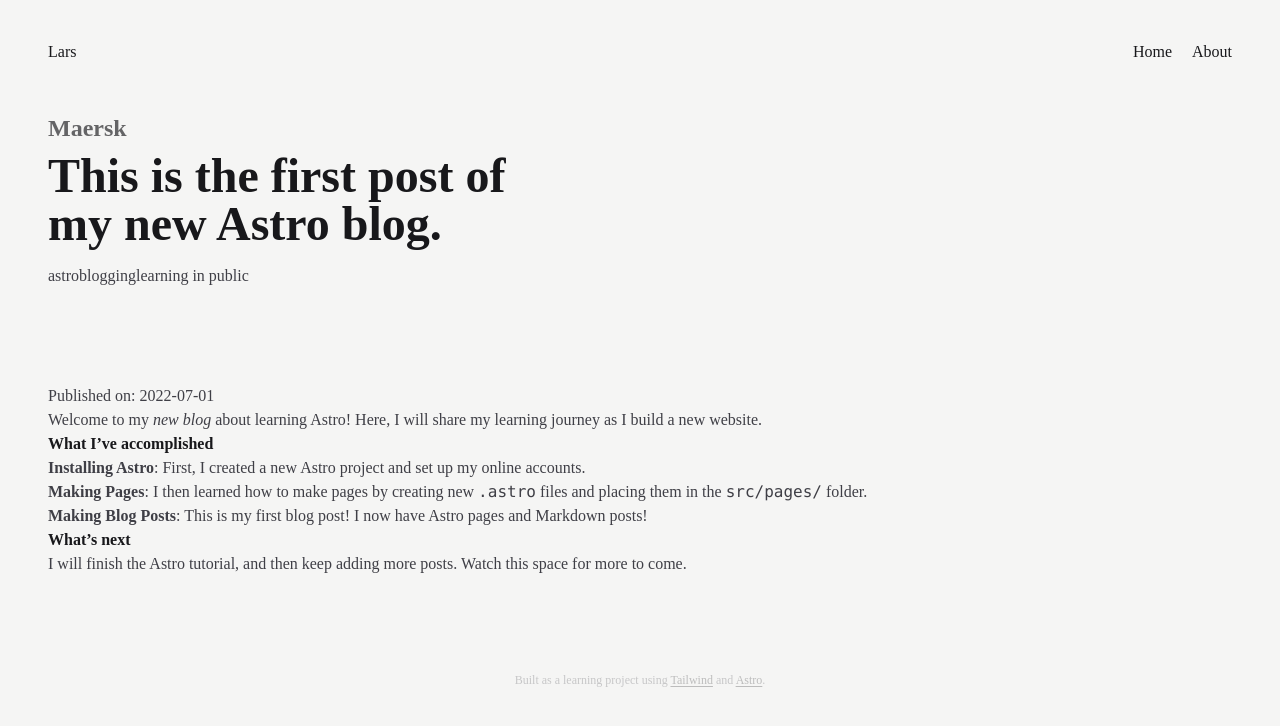
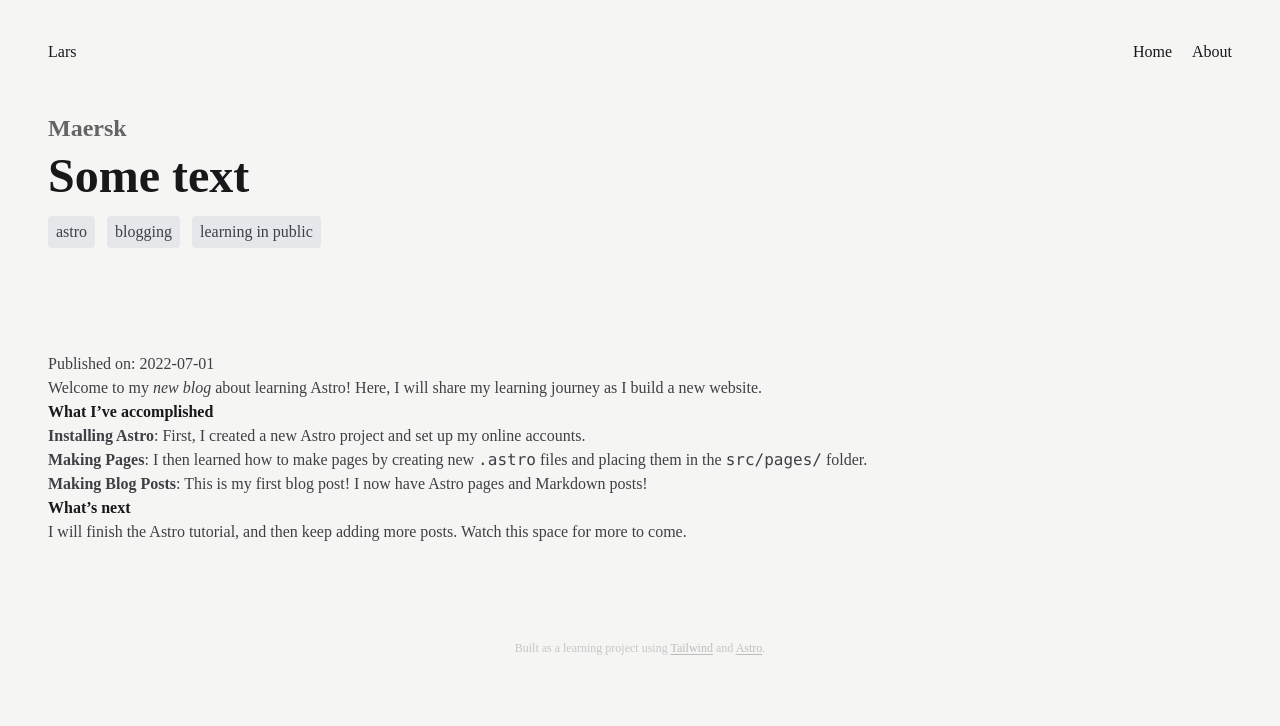
Before and after one commit to liarbeast/Portfolio-2024, an Astro site: page /maersk in a window 1280 px wide. Built offline with nearby package versions, Linux system fonts and the light colour scheme; Astro itself is replaced by a stand-in of ours.

Commit message:
Added ProjectChip component

```diff
--- /dev/null
+++ b/src/components/ProjectChip.astro
@@ -0,0 +1,7 @@
+---
+
+---
+
+<div class="mb-2 mr-2 inline-block rounded bg-gray-200 px-2 py-1">
+	<slot name="tag" />
+</div>
--- a/src/content/config.ts
+++ b/src/content/config.ts
@@ -5,10 +5,8 @@ const projectsCollection = defineCollection({
     type: 'content',
     schema: ({ image }) => z.object({
       title: z.string(),
-      pubDate: z.date(),
       description: z.string(),
       summary: z.string(),
-      author: z.string(),
       cover: image(),
       alt: z.string(),
       tags: z.array(z.string()),
--- a/src/content/projects/maersk/index.md
+++ b/src/content/projects/maersk/index.md
@@ -1,9 +1,7 @@
 ---
 title: 'Maersk'
-pubDate: 2022-07-01
-description: 'This is the first post of my new Astro blog.'
+description: 'Some text'
 summary: 'Brand transition'
-author: 'Astro Learner'
 cover: './image-1.png'
 alt: 'The full Astro logo.'
 tags: ['astro', 'blogging', 'learning in public']
--- a/src/content/projects/tui/index.mdx
+++ b/src/content/projects/tui/index.mdx
@@ -1,12 +1,10 @@
 ---
 title: 'TUI'
-pubDate: 2022-07-01
-description: 'This is the first post of my new Astro blog.'
-author: 'Astro Learner'
 cover: './cover.jpg'
+description: 'Some short intro here'
 summary: 'Interactive campaign'
 alt: 'The full Astro logo.'
-tags: ["astro", "blogging", "learning in public"]
+tags: ["UX/UI Design", "Stakeholder management", "Strategy", "Prototyping", "Brand transition"]
 ---
 import ProjectParagraph from '../../../components/ProjectParagraph.astro';
 import ProjectSidebyside from '../../../components/ProjectSidebyside.astro';
--- a/src/layouts/MarkdownPostLayout.astro
+++ b/src/layouts/MarkdownPostLayout.astro
@@ -1,15 +1,26 @@
 ---
 import Prose from '../components/Prose.astro'
 import BaseLayout from './BaseLayout.astro'
+import ProjectChip from '../components/ProjectChip.astro'
 const { frontmatter } = Astro.props
 ---
 
 <BaseLayout pageTitle={frontmatter.title} description={frontmatter.description}>
 	<Prose>
-		<div class="pb-24">
-			<h1 class="text-2xl opacity-65 lg:w-2/5">{frontmatter.title}</h1>
-			<h2 class="pt-2 text-5xl lg:w-2/5">{frontmatter.description}</h2>
-			<p class="pt-4">{frontmatter.tags}</p>
+		<div class="pb-24 lg:w-2/5">
+			<h1 class="text-2xl opacity-65">{frontmatter.title}</h1>
+			<h2 class="pb-4 pt-2 text-5xl">{frontmatter.description}</h2>
+
+			<div class="">
+				{
+					frontmatter.tags.map((tag) => (
+						<ProjectChip>
+							<div slot="tag">{tag}</div>
+						</ProjectChip>
+					))
+				}
+			</div>
+			<div slot="tag"></div>
 		</div>
 		<slot />
 	</Prose>
```
